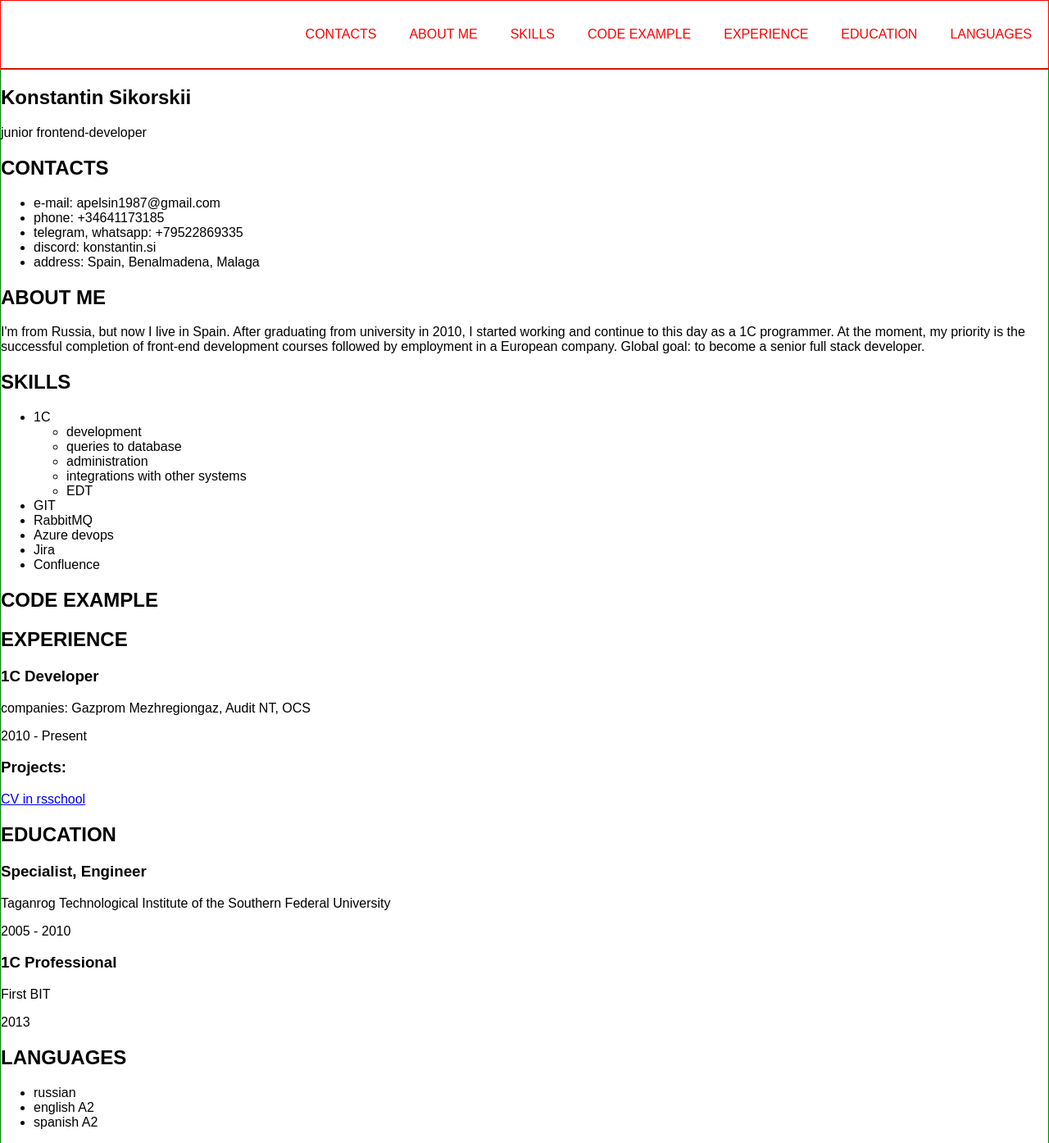
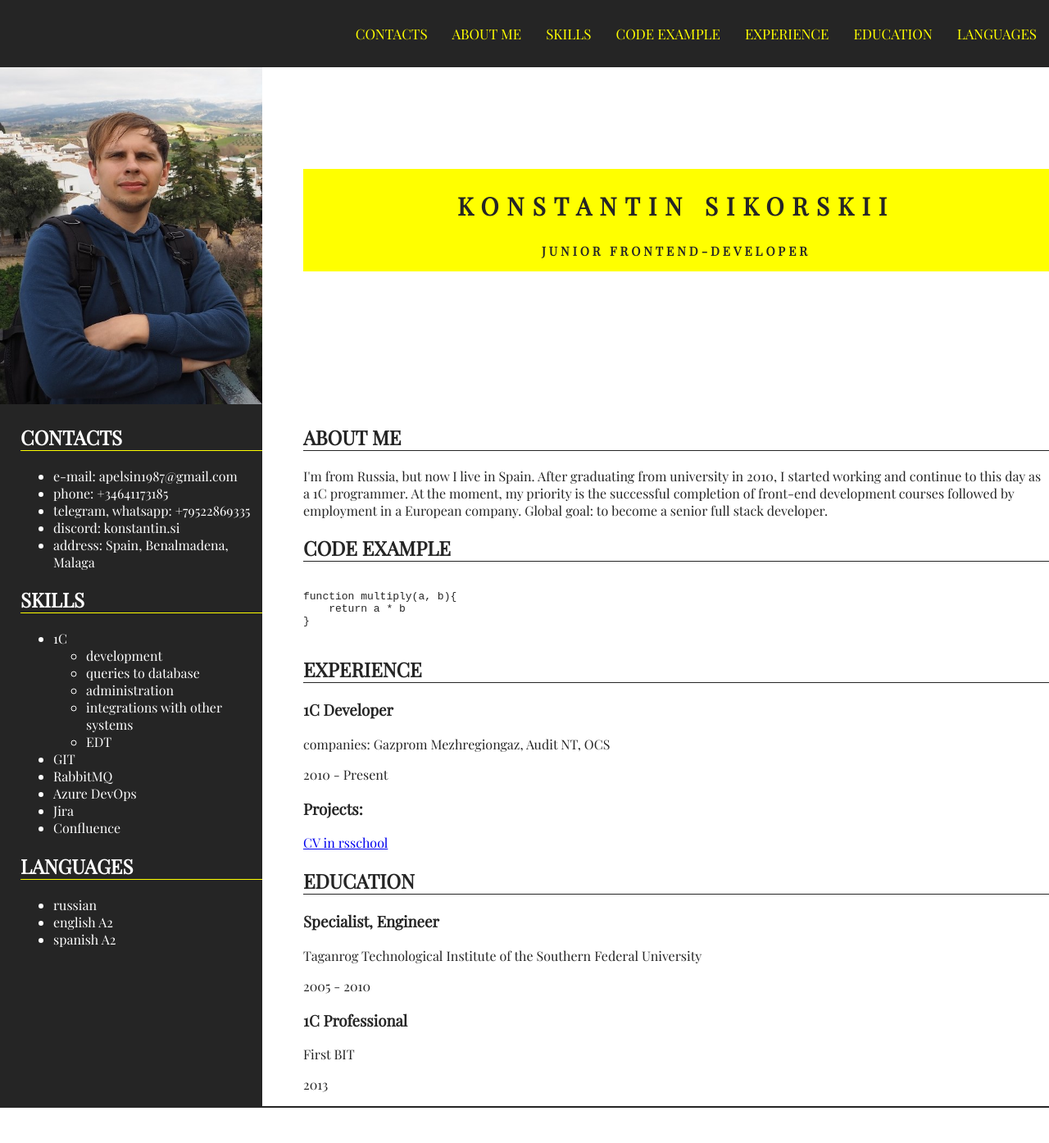
Before and after one commit to Apelsin1987/rsschool-cv, a plain HTML site: page index.html in a window 1280 px wide. Shown: the top 1394 px of the page at 82% size. After the commit the page ends 1351 px from the top, so only its background shows below. Drawn offline with nearby package versions, Linux system fonts and the light colour scheme.

Commit message:
feat: many design changes

```diff
--- a/index.html
+++ b/index.html
@@ -26,13 +26,24 @@
         </div>
     </header>
     <main class="main">
-        <div class="container">
-            <section class="section" id="profile">
-                <h1 class="section-title">Konstantin Sikorskii</h1>
-                <p>junior frontend-developer</p>
+        <div class="container main-container">
+            <section class="profile" id="profile">
+                <div class="profile-left">
+                    <img src="assets/img/myphoto_logo.jpg" alt="my photo" class="profile-img">
+                </div>
+                <div class="profile-right">
+                    <div class="profile-white"></div>
+                    <div class="profile-title">
+                        <h1 class="title">Konstantin Sikorskii</h1>
+                        <h3 class="subtitle">junior frontend-developer</h3>
+                    </div>
+                    <div class="profile-white"></div>
+                </div>
             </section>
+            <section class="sections">
+                <section class="section-left">
                     <section class="section" id="contacts">
-                <h2 class="section-title">CONTACTS</h2>
+                        <h2 class="section-left-title">CONTACTS</h2>
                         <ul>
                             <li><span class="span-bold">e-mail:</span> apelsin1987@gmail.com</li>
                             <li><span class="span-bold">phone:</span> +34641173185</li>
@@ -41,12 +52,8 @@
                             <li><span class="span-bold">address:</span> Spain, Benalmadena, Malaga</li>
                         </ul>
                     </section>
-            <section class="section" id="aboutme">
-                <h2 class="section-title-h1">ABOUT ME</h2>
-                <p>I'm from Russia, but now I live in Spain. After graduating from university in 2010, I started working and continue to this day as a 1C programmer. At the moment, my priority is the successful completion of front-end development courses followed by employment in a European company. Global goal: to become a senior full stack developer.</p>
-            </section>
                     <section class="section" id="skills">
-                <h2 class="section-title">SKILLS</h2>
+                        <h2 class="section-left-title">SKILLS</h2>
                         <ul>
                             <li>1C</li>
                                 <ul>
@@ -58,16 +65,35 @@
                                 </ul>
                             <li>GIT</li>
                             <li>RabbitMQ</li>
-                    <li>Azure devops</li>
+                            <li>Azure DevOps</li>
                             <li>Jira</li>
                             <li>Confluence</li>
                         </ul>
                     </section>
+                    <section class="section" id="languages">
+                        <h2 class="section-left-title">LANGUAGES</h2>
+                        <ul>
+                            <li>russian</li>
+                            <li>english A2</li>
+                            <li>spanish A2</li>
+                        </ul>
+                    </section>
+                </section>
+                <section class="section-right">
+                    <section class="section" id="aboutme">
+                        <h2 class="section-right-title">ABOUT ME</h2>
+                        <p>I'm from Russia, but now I live in Spain. After graduating from university in 2010, I started working and continue to this day as a 1C programmer. At the moment, my priority is the successful completion of front-end development courses followed by employment in a European company. Global goal: to become a senior full stack developer.</p>
+                    </section>
                     <section class="section" id="code">
-                <h2 class="section-title">CODE EXAMPLE</h2>
+                        <h2 class="section-right-title">CODE EXAMPLE</h2>
+                        <pre><code>
+function multiply(a, b){
+    return a * b
+}
+                        </code></pre>
                     </section>
                     <section class="section" id="experience">
-                <h2 class="section-title">EXPERIENCE</h2>
+                        <h2 class="section-right-title">EXPERIENCE</h2>
                         <h3 class="section-title-h3">1C Developer</h3>
                         <p>companies: <span class="span-italic">Gazprom Mezhregiongaz, Audit NT, OCS</span></p>
                         <p>2010 - Present</p>
@@ -75,7 +101,7 @@
                         <a href="https://github.com/Apelsin1987/rsschool-cv">CV in rsschool</a>
                     </section>
                     <section class="section" id="education">
-                <h2 class="section-title">EDUCATION</h2>
+                        <h2 class="section-right-title">EDUCATION</h2>
                         <h3 class="section-title-h3">Specialist, Engineer</h3>
                         <p><span class="span-bold">Taganrog Technological Institute of the Southern Federal University</span></p>
                         <p>2005 - 2010</p>
@@ -83,15 +109,8 @@
                         <p><span class="span-bold">First BIT</span></p>
                         <p>2013</p>
                     </section>
-            <section class="section" id="languages">
-                <h2 class="section-title">LANGUAGES</h2>
-                <ul>
-                    <li>russian</li>
-                    <li>english A2</li>
-                    <li>spanish A2</li>
-                </ul>
                 </section>
-
+            </section>
         </div>
     </main>
     <footer class="footer">
--- a/style.css
+++ b/style.css
@@ -1,50 +1,148 @@
-* {
-    box-sizing: border-box;
+* /* Универсальный селектор (звездочка) подразумевает все элементы встретившиеся на странице */
+{
+    box-sizing: border-box; /* Границы и внутренние отступы будут учитываться в значениях, которые вы указываете в ширине и высоте элемента */
 }
 
 html {
-    scroll-behavior: smooth;
+    scroll-behavior: smooth; /* Плавная прокрутка */
 }
 
 body {
-    font-family: 'Playfair', sans-serif;
-    min-height: 100vh;
+    font-family: 'Playfair Display', sans-serif;
+
+    min-height: 100vh; /* Минимальная высота не может быть меньше высоты страницы */
     margin: 0;
     padding: 0;
 
     display: flex;
-    flex-direction: column;
-    justify-content: space-between;
+    flex-direction: column; /* Flex по вертикали */
+    justify-content: space-between; /* Элементы внутри блока (header, main, footer) располагаются на макс. расстоянии друг от друга */
 }
 
 .header {
-    border: 1px solid red;
+    background-color: #252525;
 }
 
 .main {
-    border: 1px solid green;
+    color: #252525;
 }
 
 .footer {
-    border: 1px solid blue;
+    border: 1px solid #252525;
 }
+
 
 .container {
     max-width: 1440px;
     margin: 0 auto;
 }
 
+
 .nav-list {
     display: flex;
-    justify-content: flex-end;
-    align-items: center;
-    list-style: none;
+    justify-content: flex-end; /* Flex сдвиг вправо */
+    align-items: center; /* Выравнивание по центру по высоте */
+
+    list-style: none; /* Убирает стандартные маркеры */
 }
 
 .nav-link {
-    padding: 0 20px;
-    line-height: 50px;
+    padding: 0px 15px; /* Отступы между элементами */
+    line-height: 50px; /* Высота элемента */
+
     text-decoration-line: none;
-    color: red;
-    transition: .3s;
-  }
+    color: #ffff00;
+    font-size: 17px;
+    white-space: nowrap; /* Не переносить текст на другую строку */
+
+    transition: 1s; /* Скорость изменения при наведении */
+}
+
+.nav-link:hover /* Стиль при наведении на ссылку */
+{
+    color: #00ff00;
+    text-decoration-line: underline;
+}
+
+
+.main-container {
+    display: flex;
+    flex-wrap: wrap;
+}
+
+.profile {
+    display: flex;
+    width: 100%;
+}
+
+.profile-left {
+    background-color: #252525;
+    min-width: 240px;
+    width: 25%;
+    height: 100%;
+    text-align: center;
+}
+
+.profile-img {
+    max-width:100%;
+    width: 100%;
+}
+
+.profile-right {
+    display: flex;
+    flex-wrap: wrap;
+    flex-direction: column;
+    text-align: center;
+    width: 75%;
+}
+
+.profile-white {
+    height: 30%;
+}
+
+.profile-title {
+    background-color: #ffff00;
+    text-transform: uppercase;
+    margin-left: 50px;
+}
+
+.title {
+    letter-spacing: 10px;
+    font-size: 30px;
+    font-weight: 900;
+}
+
+.subtitle {
+    letter-spacing: 4px;
+    font-size: 15px;
+    font-weight: 00;
+}
+
+.title-line {
+    border-bottom: 2px solid #252525;
+}
+
+.sections {
+    display: flex;
+}
+
+.section-left {
+    min-width: 240px;
+    width: 25%;
+    padding-left: 25px;
+    background-color: #252525;
+    color: #ffffff
+}
+
+.section-left-title {
+    border-bottom: 1px solid #ffff00;
+}
+
+.section-right {
+    width: 75%;
+    padding-left: 50px;
+}
+
+.section-right-title {
+    border-bottom: 1px solid #252525;
+}
```
Also changed, not shown: assets/img/myphoto.jpg (renamed from assets/img/myfoto.jpg), assets/img/myphoto_logo.jpg (added), 1 other file. Lines whose indentation alone changed are shown as unchanged.
